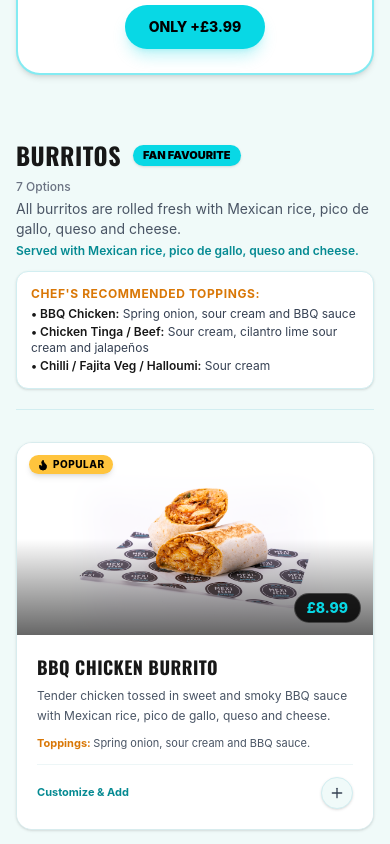
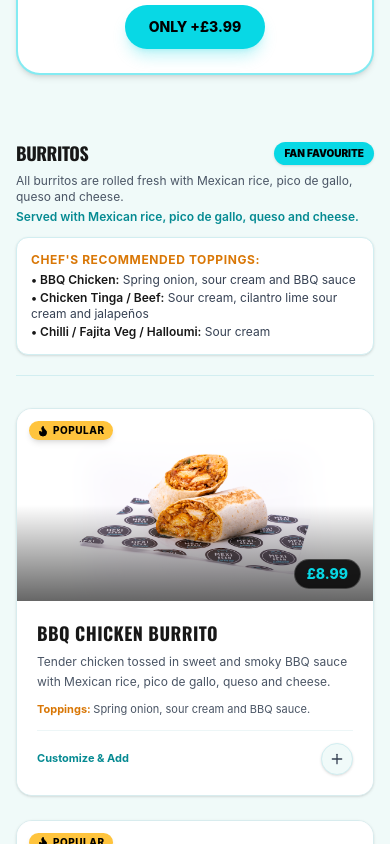
Before and after one commit to rusaikMufthi/Maxicano-Express, a Next.js app: page /menu in a window 390 px wide. Shown: the part 800-1644 px from the top of the page. Built offline with nearby package versions, Linux system fonts and the light colour scheme.

Commit message:
Fix Tacos header alignment: single row flex, justify-between, and prevent mobile text wrap

```diff
--- a/app/menu/page.tsx
+++ b/app/menu/page.tsx
@@ -143,17 +143,17 @@ export default function MenuPage() {
             {MENU_CATEGORIES.filter((c) => c.id === activeCategory).map((cat) => (
               <div key={cat.id} className="space-y-6">
                 <div className="border-b border-[#D2EEF1] pb-4">
-                  <div className="flex items-center gap-3">
-                    <h2 className="text-3xl font-extrabold font-heading uppercase text-[#171717]">
+                  <div className="flex flex-row items-center justify-between gap-2 sm:gap-4 w-full">
+                    <h2 className="text-lg sm:text-2xl md:text-3xl font-extrabold font-heading uppercase text-[#171717] tracking-tight whitespace-nowrap">
                       {cat.name}
                     </h2>
                     {cat.badge && (
-                      <span className="bg-[#08D8E5] text-black text-[11px] font-black uppercase px-2.5 py-0.5 rounded-full shadow-sm">
+                      <span className="shrink-0 whitespace-nowrap bg-[#08D8E5] text-black text-[10px] sm:text-xs font-black uppercase px-2.5 py-1 rounded-full shadow-sm">
                         {cat.badge}
                       </span>
                     )}
                   </div>
-                  <p className="text-sm text-gray-600 mt-1 max-w-2xl">{cat.description}</p>
+                  <p className="text-xs sm:text-sm text-gray-600 mt-1.5 max-w-2xl">{cat.description}</p>
                   {cat.servedWith && (
                     <p className="text-xs text-[#058A92] mt-1 font-semibold">{cat.servedWith}</p>
                   )}
@@ -201,23 +201,23 @@ export default function MenuPage() {
                   className="space-y-8 scroll-mt-36"
                 >
                   <div className="border-b border-[#D2EEF1] pb-5">
-                    <div className="flex flex-col sm:flex-row sm:items-center justify-between gap-2">
-                      <div className="flex items-center gap-3">
-                        <h2 className="text-2xl sm:text-3xl font-extrabold font-heading uppercase text-[#171717]">
+                    <div className="flex flex-row items-center justify-between gap-2 sm:gap-4 w-full">
+                      <h2 className="text-lg sm:text-2xl md:text-3xl font-extrabold font-heading uppercase text-[#171717] tracking-tight whitespace-nowrap">
                         {cat.name}
                       </h2>
                       {cat.badge && (
-                          <span className="bg-[#08D8E5] text-black text-[11px] font-black uppercase px-2.5 py-0.5 rounded-full shadow-sm">
+                        <span className="shrink-0 whitespace-nowrap bg-[#08D8E5] text-black text-[10px] sm:text-xs font-black uppercase px-2.5 py-1 rounded-full shadow-sm">
                           {cat.badge}
                         </span>
                       )}
                     </div>
-                      <span className="text-xs text-gray-500 font-medium">
+
+                    <div className="flex items-center justify-between gap-2 mt-1.5">
+                      <p className="text-xs sm:text-sm text-gray-600 max-w-2xl">{cat.description}</p>
+                      <span className="text-xs text-gray-500 font-medium shrink-0 hidden sm:inline">
                         {categoryItems.length} {categoryItems.length === 1 ? "Option" : "Options"}
                       </span>
                     </div>
-
-                    <p className="text-sm text-gray-600 mt-1 max-w-2xl">{cat.description}</p>
                     {cat.servedWith && (
                       <p className="text-xs text-[#058A92] mt-1 font-semibold">
                         {cat.servedWith}
```
Lines whose indentation alone changed are shown as unchanged.
